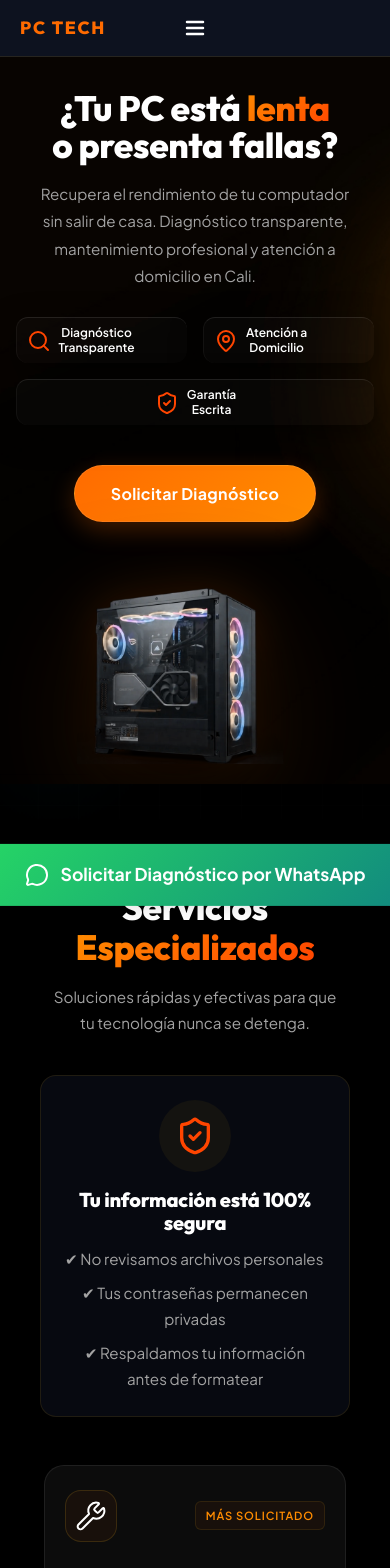
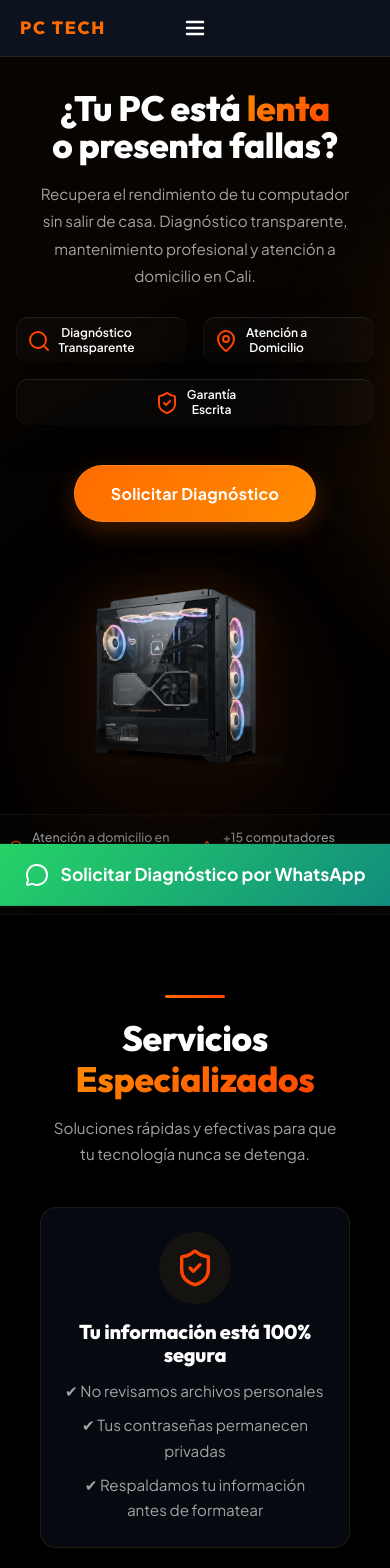
Before and after one commit to Miuted-wakeup/PC-service, a React (Vite) app: page / in a window 390 px wide. Shown: the top 1568 px of the page. Built offline with nearby package versions, Linux system fonts and the light colour scheme.

Commit message:
Optimización: Reordenamiento psicológico de secciones, micro-barra de confianza y fix de alineación en escritorio

```diff
--- a/src/App.jsx
+++ b/src/App.jsx
@@ -43,12 +43,12 @@ function App() {
 
       <main>
         <Hero whatsappUrl={WHATSAPP_URL} />
-        {!isMobile && <PCAssemblyAnimation />}
         <Services />
         <LatestWorks />
+        {!isMobile && <PCAssemblyAnimation />}
         <HowItWorks whatsappUrl={WHATSAPP_URL} />
+        <AboutMe />
         <ValueProposition />
-        <AboutMe />
         <FAQ />
         <WebDevPromo whatsappUrl={WHATSAPP_URL} />
         <Contact />
--- a/src/components/Hero.css
+++ b/src/components/Hero.css
@@ -3,6 +3,8 @@
   overflow: hidden;
   min-height: 100vh;
   display: flex;
+  flex-direction: column;
+  justify-content: center;
   align-items: center;
   background-image: url('/background.jpg');
   background-size: cover;
@@ -388,3 +390,66 @@
 .light-mode .hero__glow {
   background: radial-gradient(circle, rgba(37, 99, 235, 0.08) 0%, transparent 70%);
 }
+
+/* === MICRO TRUST BAR === */
+.hero__trust-bar {
+  display: flex;
+  justify-content: space-around;
+  align-items: center;
+  flex-wrap: wrap;
+  gap: 20px;
+  padding: 16px 24px;
+  margin-top: 50px;
+  background: rgba(255, 255, 255, 0.01);
+  border-top: 1px solid rgba(255, 255, 255, 0.04);
+  border-bottom: 1px solid rgba(255, 255, 255, 0.04);
+  width: 100%;
+}
+
+.trust-bar__item {
+  display: flex;
+  align-items: center;
+  gap: 8px;
+  color: var(--text-secondary);
+  font-size: 0.88rem;
+  font-weight: 500;
+}
+
+.trust-bar__icon {
+  color: var(--accent-cyan);
+  flex-shrink: 0;
+}
+
+/* Mobile responsive for trust bar */
+@media (max-width: 768px) {
+  .hero__trust-bar {
+    margin-top: 30px;
+    padding: 12px 16px;
+    gap: 12px 20px;
+  }
+}
+
+@media (max-width: 576px) {
+  .hero__trust-bar {
+    display: grid;
+    grid-template-columns: 1fr 1fr;
+    gap: 12px 8px;
+    padding: 12px 8px;
+  }
+
+  .trust-bar__item {
+    font-size: 0.78rem;
+    justify-content: flex-start;
+  }
+}
+
+/* Light mode adjustments for trust bar */
+.light-mode .hero__trust-bar {
+  background: rgba(15, 23, 42, 0.01);
+  border-top-color: rgba(15, 23, 42, 0.06);
+  border-bottom-color: rgba(15, 23, 42, 0.06);
+}
+
+.light-mode .trust-bar__item {
+  color: #475569;
+}
--- a/src/components/Hero.jsx
+++ b/src/components/Hero.jsx
@@ -66,6 +66,26 @@ const Hero = ({ whatsappUrl }) => {
           />
         </div>
       </div>
+
+      {/* Micro-barra de confianza */}
+      <div className="hero__trust-bar">
+        <div className="trust-bar__item">
+          <MapPin size={16} className="trust-bar__icon" />
+          <span>Atención a domicilio en Cali</span>
+        </div>
+        <div className="trust-bar__item">
+          <Star size={16} className="trust-bar__icon" />
+          <span>+15 computadores reparados</span>
+        </div>
+        <div className="trust-bar__item">
+          <ShieldCheck size={16} className="trust-bar__icon" />
+          <span>Garantía por escrito</span>
+        </div>
+        <div className="trust-bar__item">
+          <Zap size={16} className="trust-bar__icon" />
+          <span>Respuesta en minutos</span>
+        </div>
+      </div>
     </section>
   );
 };
--- a/src/components/Services.css
+++ b/src/components/Services.css
@@ -364,3 +364,91 @@
 .light-mode .svc-card:hover .svc-card__time {
   color: #1d4ed8;
 }
+
+/* === CUSTOM HELP BANNER === */
+.services__custom-cta {
+  display: flex;
+  align-items: center;
+  justify-content: space-between;
+  gap: 30px;
+  padding: 30px 40px;
+  margin-top: 40px;
+  border-radius: 16px;
+  border: 1px solid rgba(255, 255, 255, 0.08);
+  box-shadow: 0 15px 35px rgba(0, 0, 0, 0.4);
+}
+
+.custom-cta__content {
+  flex: 1;
+}
+
+.custom-cta__title {
+  font-size: 1.35rem;
+  font-weight: 700;
+  color: #fff;
+  margin-bottom: 8px;
+}
+
+.custom-cta__desc {
+  font-size: 0.95rem;
+  color: var(--text-secondary);
+  line-height: 1.6;
+  margin: 0;
+}
+
+.custom-cta__btn {
+  display: inline-flex;
+  align-items: center;
+  gap: 10px;
+  background: linear-gradient(135deg, #ff6b00, #ff8c00);
+  color: #fff;
+  padding: 12px 28px;
+  border-radius: 30px;
+  font-weight: 700;
+  font-size: 0.95rem;
+  text-decoration: none;
+  transition: all 0.3s cubic-bezier(0.16, 1, 0.3, 1);
+  box-shadow: 0 4px 15px rgba(255, 107, 0, 0.2);
+  flex-shrink: 0;
+}
+
+.custom-cta__btn:hover {
+  transform: translateY(-2px);
+  box-shadow: 0 6px 20px rgba(255, 107, 0, 0.35);
+  background: linear-gradient(135deg, #ff8c00, #ff6b00);
+}
+
+/* Responsive adjustment for Mobile */
+@media (max-width: 768px) {
+  .services__custom-cta {
+    flex-direction: column;
+    text-align: center;
+    padding: 24px 20px;
+    gap: 20px;
+    margin-top: 30px;
+  }
+
+  .custom-cta__title {
+    font-size: 1.2rem;
+  }
+
+  .custom-cta__desc {
+    font-size: 0.88rem;
+  }
+
+  .custom-cta__btn {
+    width: 100%;
+    justify-content: center;
+  }
+}
+
+/* Light mode adjustments */
+.light-mode .services__custom-cta {
+  background: #ffffff;
+  border: 1px solid rgba(15, 23, 42, 0.08);
+  box-shadow: 0 10px 30px rgba(15, 23, 42, 0.04);
+}
+
+.light-mode .custom-cta__title {
+  color: #0f172a;
+}
--- a/src/components/Services.jsx
+++ b/src/components/Services.jsx
@@ -1,7 +1,7 @@
 import React from 'react';
 import './Services.css';
 import { motion } from 'framer-motion';
-import { Wrench, Monitor, HardDrive, Settings, ShieldCheck } from 'lucide-react';
+import { Wrench, Monitor, HardDrive, Settings, ShieldCheck, MessageCircle } from 'lucide-react';
 
 const services = [
   {
@@ -43,6 +43,9 @@ const services = [
 ];
 
 const Services = () => {
+  const CUSTOM_WA_MESSAGE = "Hola, vi tu página web pero no encontré un servicio que describa exactamente mi problema. Quisiera saber si puedes ayudarme.";
+  const customWhatsappUrl = `https://wa.me/573137148566?text=${encodeURIComponent(CUSTOM_WA_MESSAGE)}`;
+
   return (
     <section id="servicios" className="services">
       <div className="container">
@@ -116,6 +119,31 @@ const Services = () => {
             </motion.article>
           ))}
         </div>
+
+        {/* Banner de ayuda personalizada */}
+        <motion.div
+          className="services__custom-cta glass-panel"
+          initial={{ opacity: 0, y: 30 }}
+          whileInView={{ opacity: 1, y: 0 }}
+          viewport={{ once: true, margin: "-50px" }}
+          transition={{ duration: 0.6, delay: 0.2 }}
+        >
+          <div className="custom-cta__content">
+            <h3 className="custom-cta__title">¿Tu caso es diferente?</h3>
+            <p className="custom-cta__desc">
+              Escríbeme por WhatsApp y revisamos la mejor solución para tu equipo sin compromiso.
+            </p>
+          </div>
+          <a
+            href={customWhatsappUrl}
+            className="custom-cta__btn"
+            target="_blank"
+            rel="noopener noreferrer"
+          >
+            <MessageCircle size={18} />
+            <span>Revisar mi caso</span>
+          </a>
+        </motion.div>
       </div>
     </section>
   );
```
